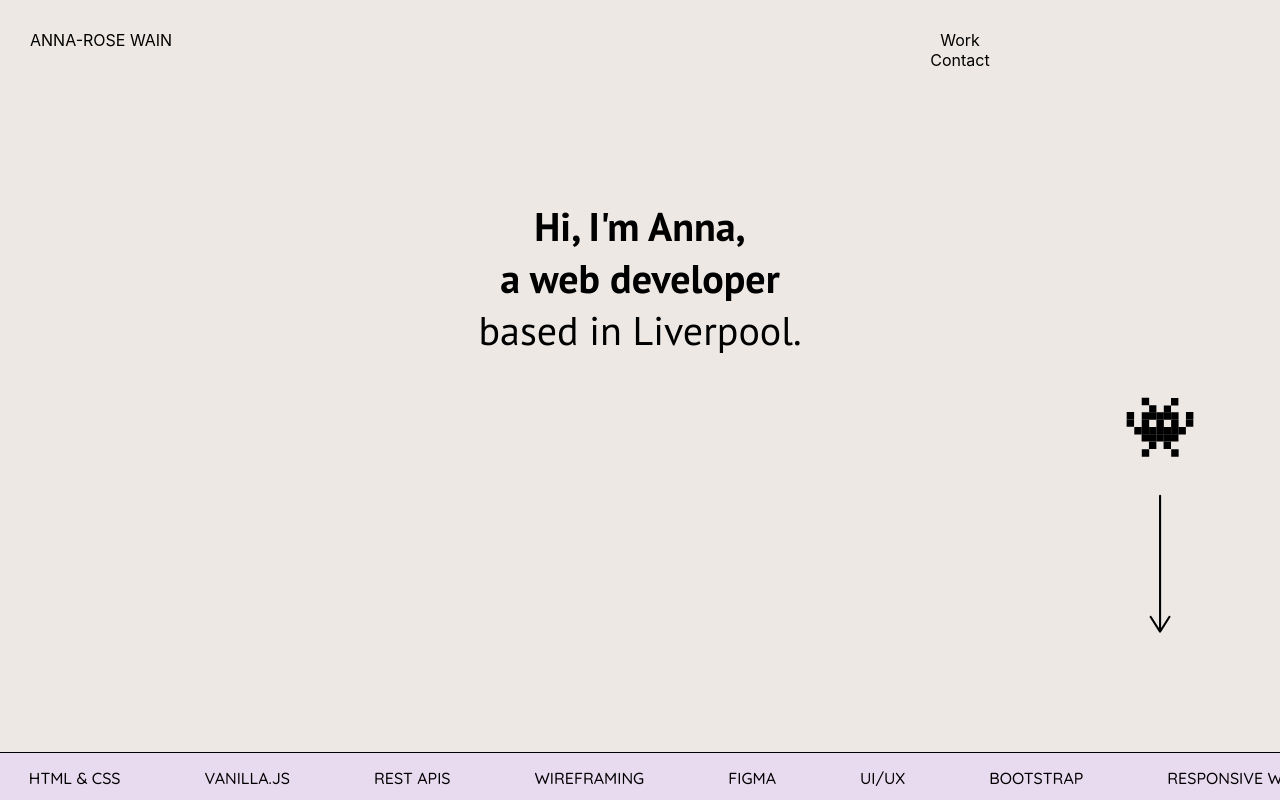
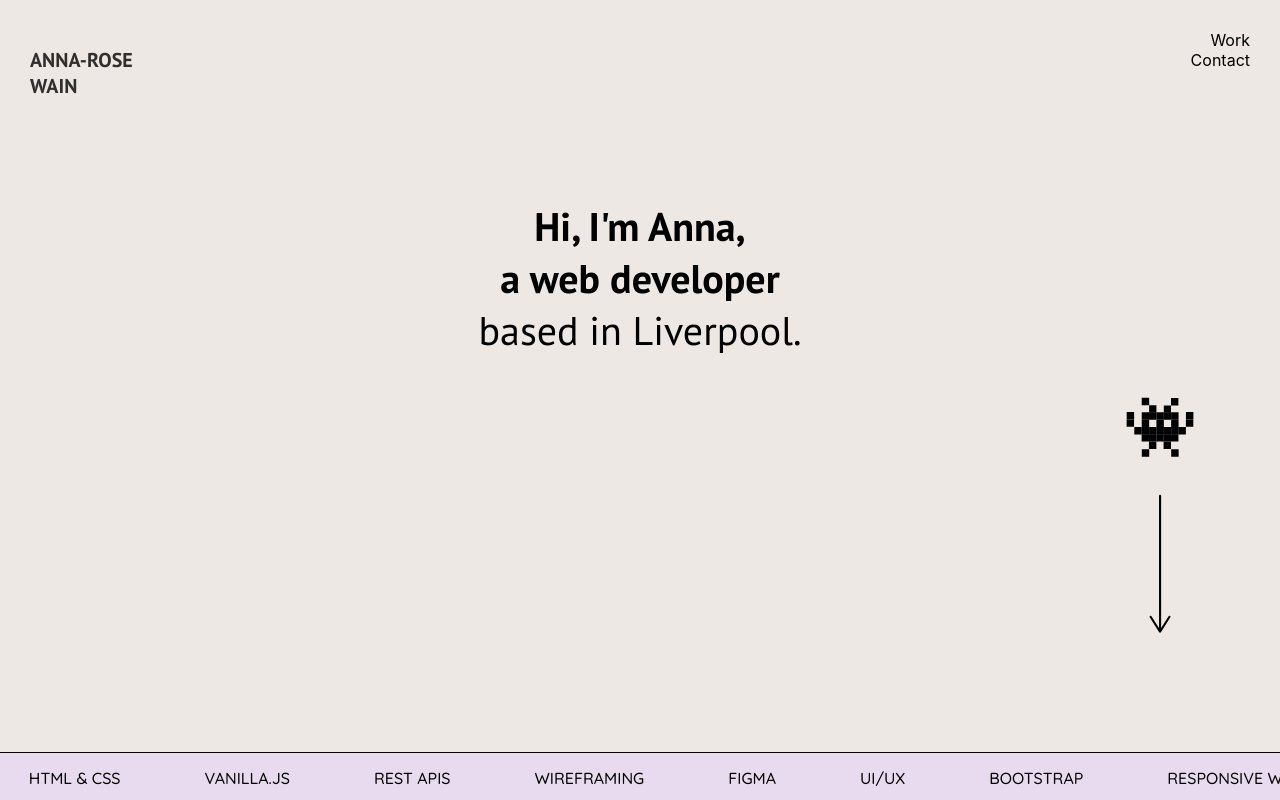
Before and after one commit to anna-rosew/anna-rose-wain, a React (Create React App) app: page / in a window 1280 px wide. Shown: the top 800 px of the page. Built offline with nearby package versions, Linux system fonts and the light colour scheme; a web font is replaced by a local one.

Commit message:
Change header logo font weight and size

```diff
--- a/src/Components/Header.js
+++ b/src/Components/Header.js
@@ -5,7 +5,12 @@ import "../Styles/Header.css";
 export default function Header() {
   return (
     <div className="Header">
-      <div className="header-item-1">ANNA-ROSE WAIN</div>
+      <div className="header-item-1 logo">
+        <h2>
+          ANNA-ROSE <br />
+          WAIN
+        </h2>
+      </div>
       <div className="header-item-2">
         <div>Work</div>
         <div>Contact</div>
--- a/src/Styles/Header.css
+++ b/src/Styles/Header.css
@@ -7,8 +7,10 @@
   width: 100%;
 }
 
-.logo h1 {
+.logo h2 {
   font-weight: 700;
+  font-family: "PT Sans", sans-serif;
+  font-size: 20px;
 }
 
 .header-item-1 {
@@ -18,7 +20,7 @@
 
 .header-item-2 {
   flex: 1;
-  text-align: center;
+  text-align: right;
   align-items: flex-start;
   margin: 30px;
 }
```
